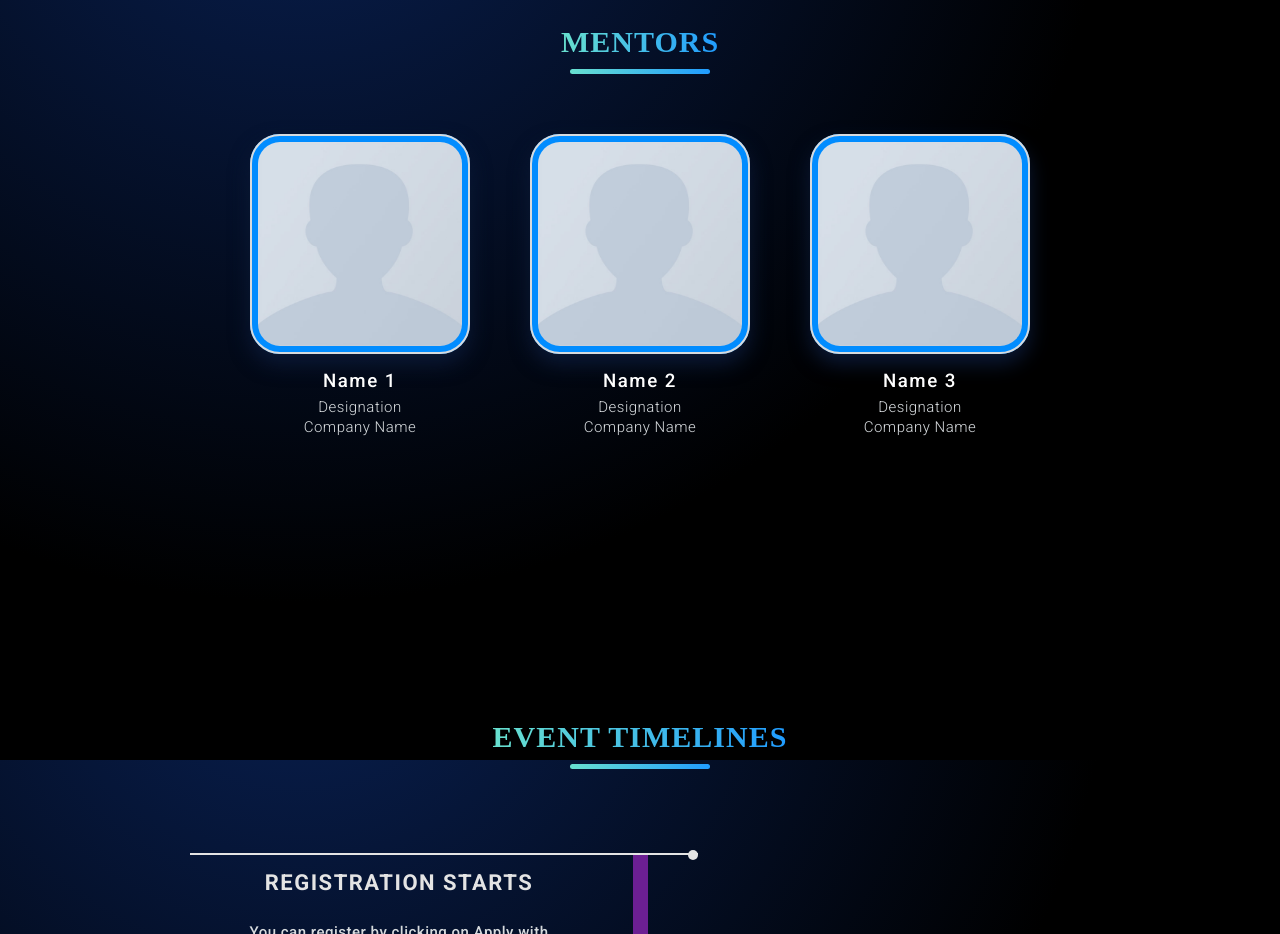
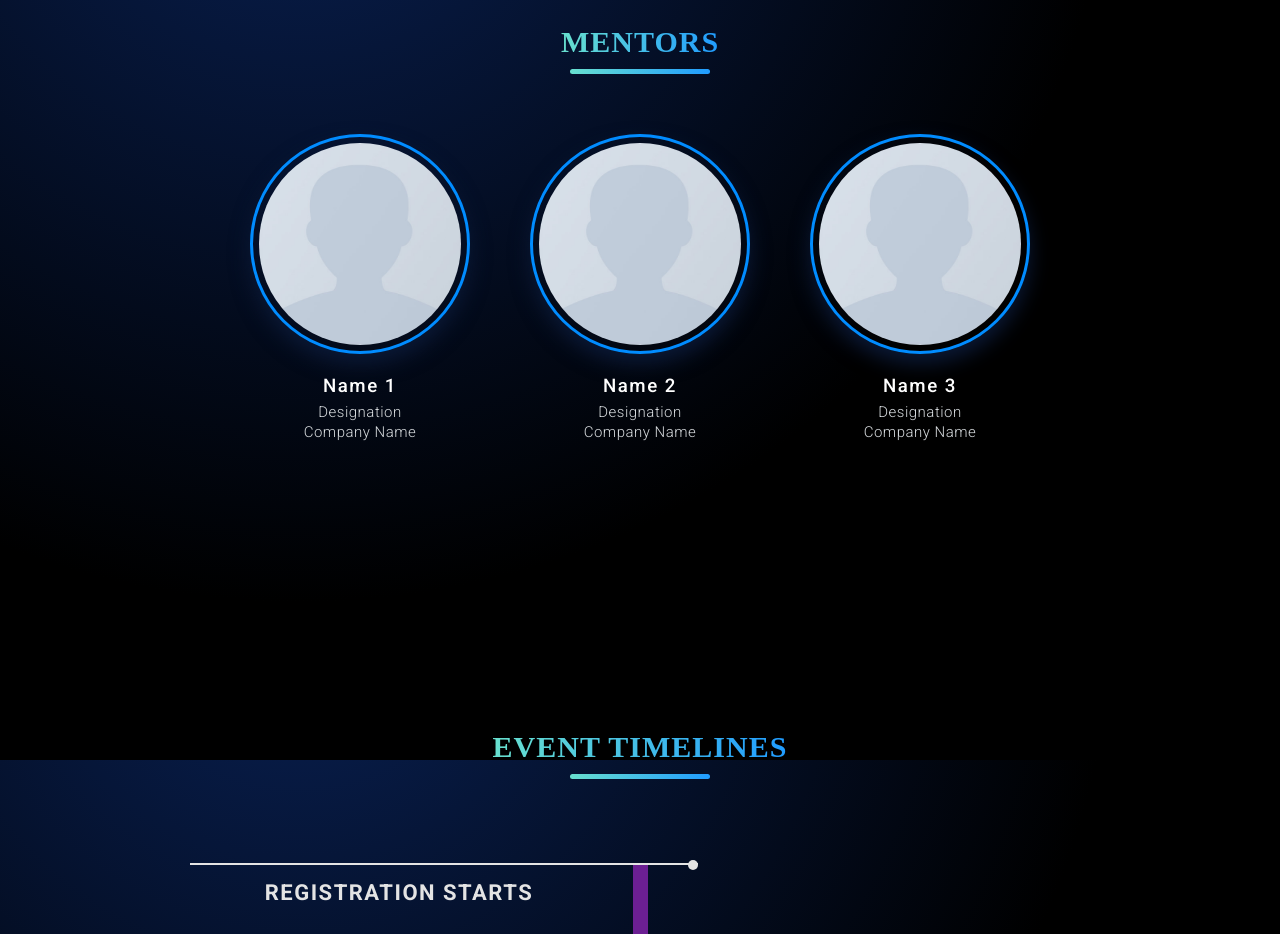
Before and after one commit to farhaanmalik/softcodehack2, a React (Create React App) app: page / in a window 1280 px wide. Shown: the part 4040-4974 px from the top of the page. Built offline with nearby package versions, Linux system fonts and the light colour scheme; a web font is replaced by a local one.

Commit message:
mentors layout

```diff
--- a/src/App.css
+++ b/src/App.css
@@ -407,18 +407,17 @@ nav ul li a:hover::after {
 }
 
 .team-img{
-    background-color: #018cff;
     width: 220px;
     height: 220px;
-    border-radius: 30px;
+    border-radius: 50%;
     box-shadow: 0px 10px 20px #0b1936;
 }
 .team-img img {
     width: 220px;
     height: 220px;
-    border-radius: 30px;
+    border-radius: 50%;
     padding: 6px;
-    border: 2px solid #d7dbde;
+    border: 3px solid #018cff;
 }
 
 .team-content {
@@ -427,7 +426,7 @@ nav ul li a:hover::after {
     flex-direction: column;
     text-align: center;
     border-radius: 10px;
-    padding: 10px 15px;
+    padding: 15px;
 }
 
 .team-content h3 {
@@ -723,7 +722,7 @@ footer {
         padding-top: 10%;
     }
     .team-box {
-        margin: 50px 20px;
+        margin: 25px 30px;
     }
 
     .team {
```
